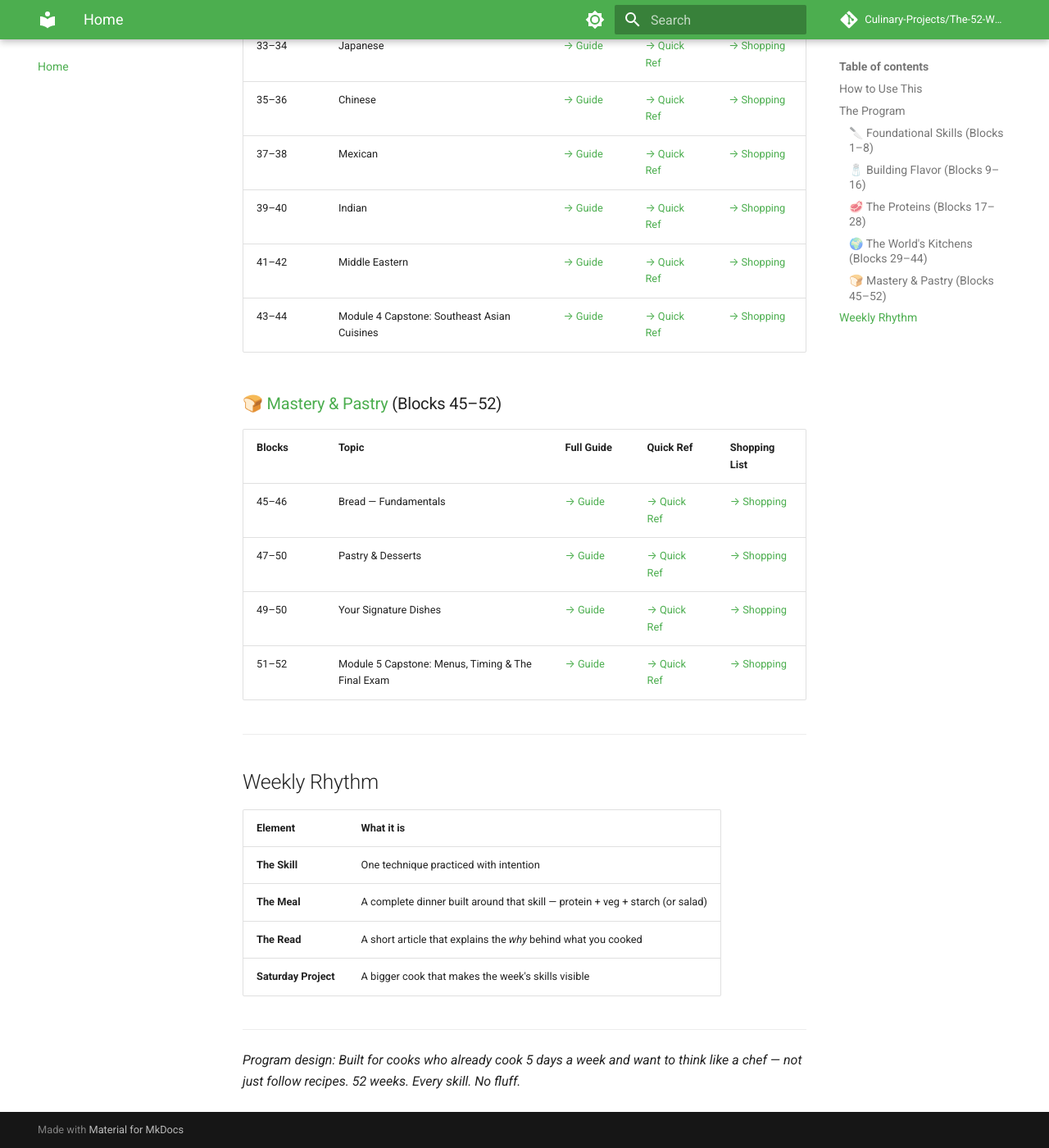
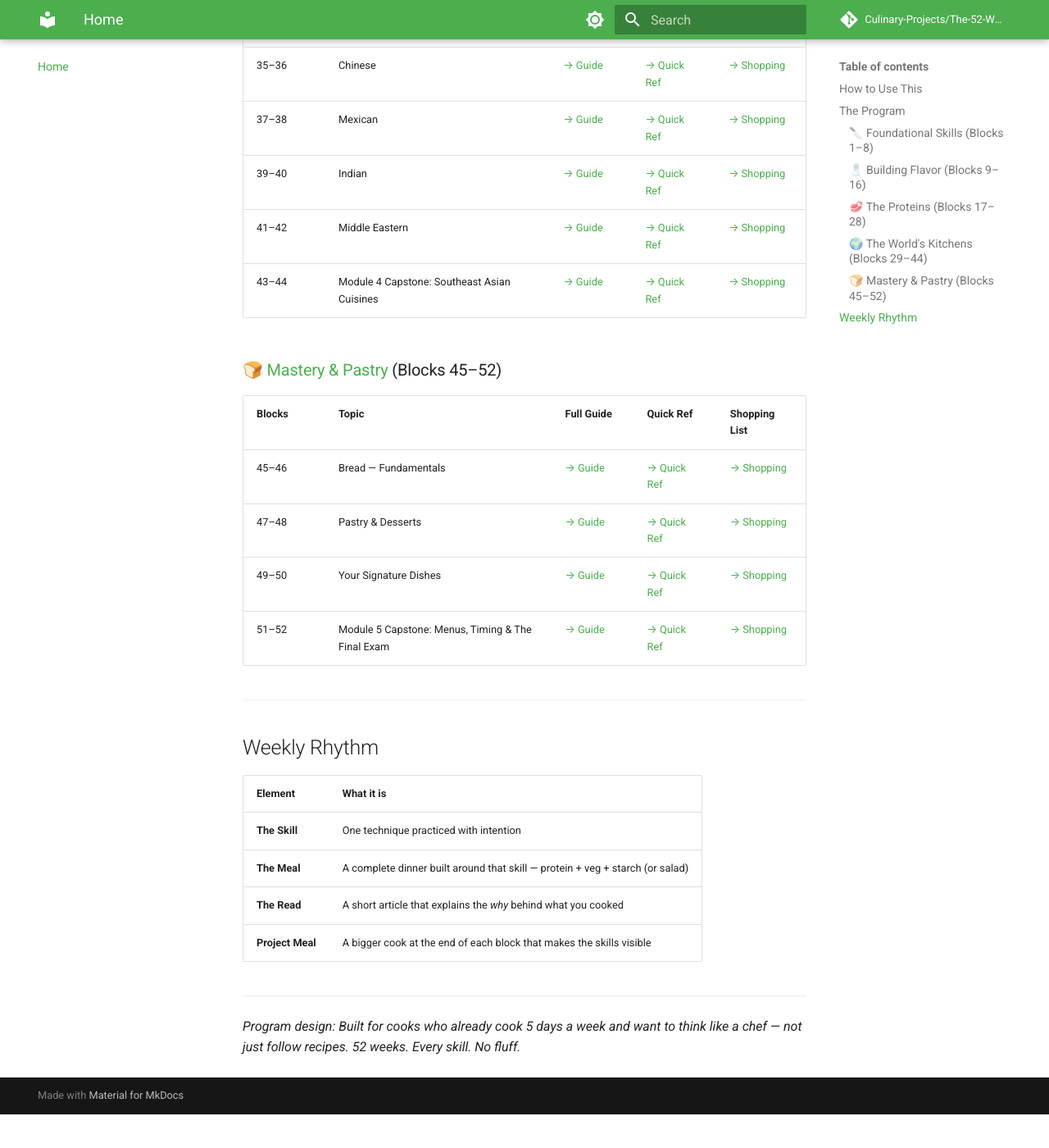
Before and after one commit to Culinary-Projects/The-52-Week-Culinary-Project, an MkDocs documentation site: the page built from docs/README.md, in a window 1280 px wide and 1400 px high, scrolled down 2211 px. Shown: the whole window at 82% size. Built offline with MkDocs 1.6.1 and Material for MkDocs 9.7.7, drawn with Linux system fonts in a browser that asks for light colours; comment, search, counter and statistics services are not loaded; after the commit the page ends 3570 px from its top, so only the background shows below that; some of the changed text lies outside the part shown.

Commit message:
docs/README: remove Your Schedule line, fix 47-48 typo, update Saturday Project → Project Meal

```diff
--- a/docs/README.md
+++ b/docs/README.md
@@ -3,8 +3,6 @@
 > **A 52-Week Program for the Home Cook Who Already Cooks**
 
 ---
-
-**Your Schedule:** Monday · Tuesday · Wednesday · Friday cook | **Saturday** = Big Project
 
 **Philosophy:** Every session layers a professional skill into a meal you'd be cooking anyway. Skills compound. Confidence grows.
 
@@ -70,7 +68,7 @@
 | Blocks | Topic | Full Guide | Quick Ref | Shopping List |
 |-------|-------|------------|-----------|---------------|
 | 45–46 | Bread — Fundamentals | [→ Guide](blocks/05-mastery-and-pastry/45-46-bread/index.md) | [→ Quick Ref](blocks/05-mastery-and-pastry/45-46-bread/quick-ref.md) | [→ Shopping](blocks/05-mastery-and-pastry/45-46-bread/shopping-list.md) |
-| 47–50 | Pastry & Desserts | [→ Guide](blocks/05-mastery-and-pastry/47-48-pastry/index.md) | [→ Quick Ref](blocks/05-mastery-and-pastry/47-48-pastry/quick-ref.md) | [→ Shopping](blocks/05-mastery-and-pastry/47-48-pastry/shopping-list.md) |
+| 47–48 | Pastry & Desserts | [→ Guide](blocks/05-mastery-and-pastry/47-48-pastry/index.md) | [→ Quick Ref](blocks/05-mastery-and-pastry/47-48-pastry/quick-ref.md) | [→ Shopping](blocks/05-mastery-and-pastry/47-48-pastry/shopping-list.md) |
 | 49–50 | Your Signature Dishes | [→ Guide](blocks/05-mastery-and-pastry/49-50-signature-dishes/index.md) | [→ Quick Ref](blocks/05-mastery-and-pastry/49-50-signature-dishes/quick-ref.md) | [→ Shopping](blocks/05-mastery-and-pastry/49-50-signature-dishes/shopping-list.md) |
 | 51–52 | Module 5 Capstone: Menus, Timing & The Final Exam | [→ Guide](blocks/05-mastery-and-pastry/51-52-final-exam/index.md) | [→ Quick Ref](blocks/05-mastery-and-pastry/51-52-final-exam/quick-ref.md) | [→ Shopping](blocks/05-mastery-and-pastry/51-52-final-exam/shopping-list.md) |
 
@@ -83,7 +81,7 @@
 | **The Skill** | One technique practiced with intention |
 | **The Meal** | A complete dinner built around that skill — protein + veg + starch (or salad) |
 | **The Read** | A short article that explains the *why* behind what you cooked |
-| **Saturday Project** | A bigger cook that makes the week's skills visible |
+| **Project Meal** | A bigger cook at the end of each block that makes the skills visible |
 
 ---
 
```
